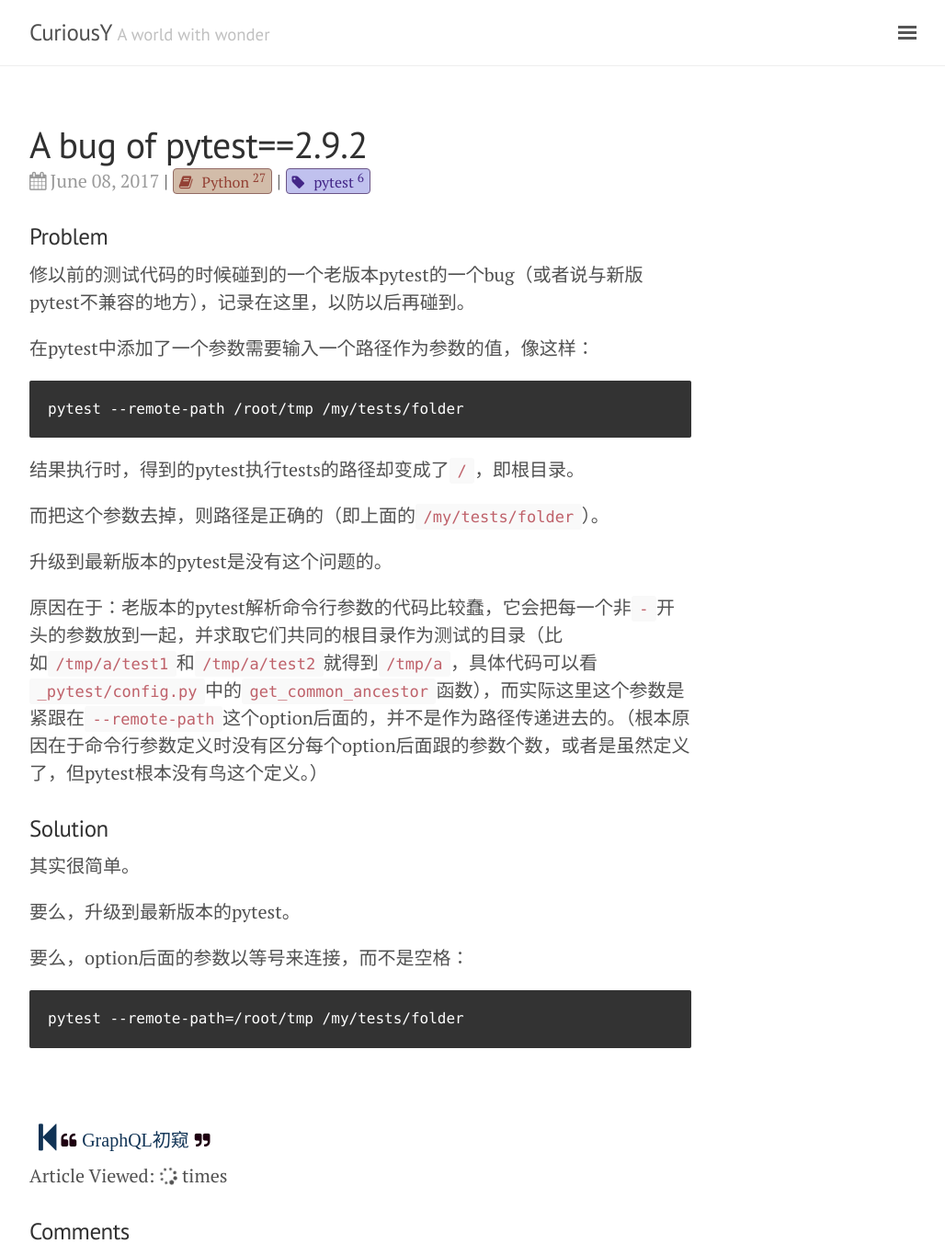
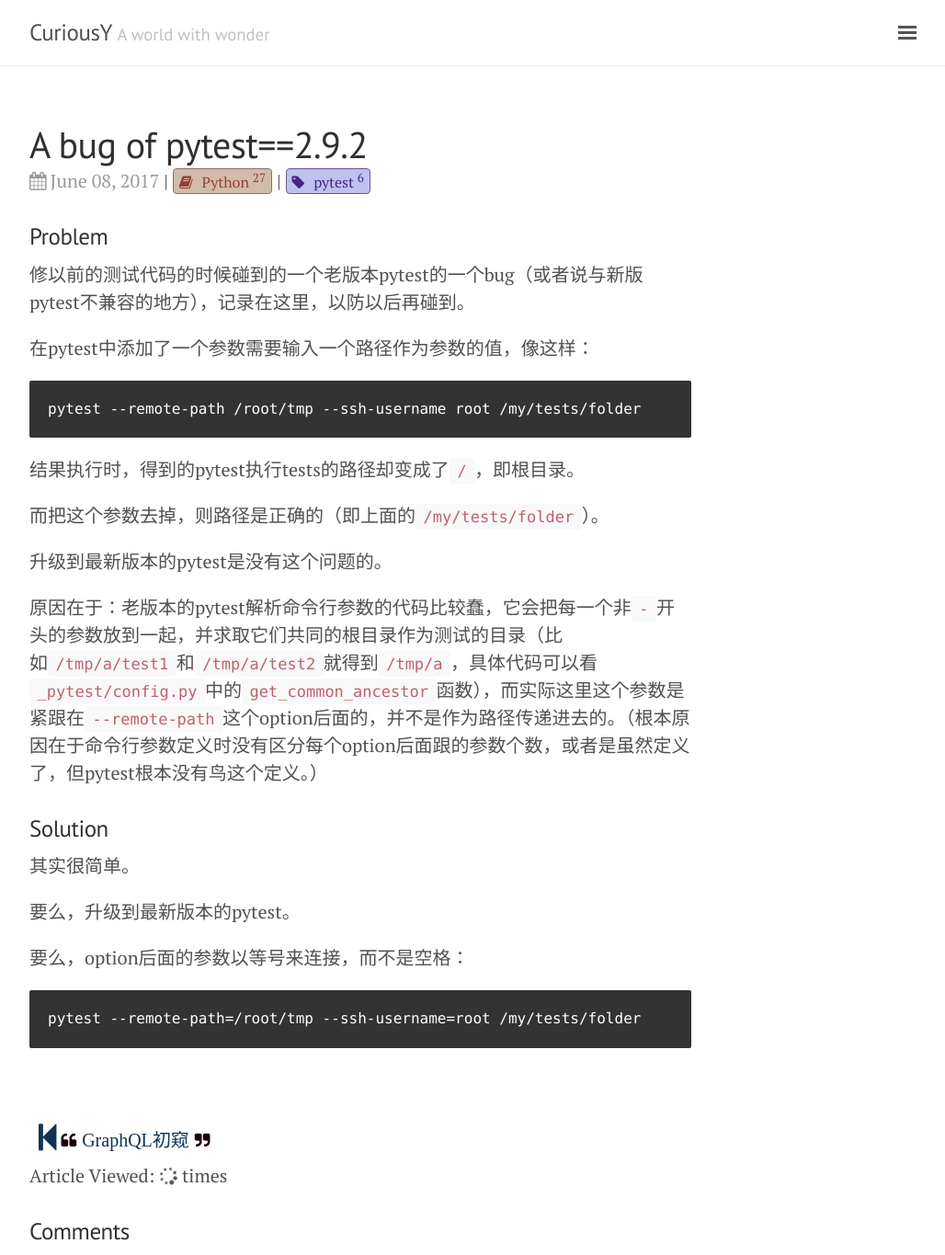
Before and after one commit to cuyu/cuyu.github.io, a Jekyll site: the page built from _posts/2017-06-08-A-bug-of-pytest==2.9.2.md, in a window 1280 px wide. Shown: the whole page at 92% size, without its empty margins (248-1276 px from the left). Built offline with Jekyll 4.4.1, drawn with Linux system fonts in a browser that asks for light colours; nearby versions of some CDN libraries; comment, search, counter and statistics services are not loaded.

Commit message:
Update post

````diff
--- a/_posts/2017-06-08-A-bug-of-pytest==2.9.2.md
+++ b/_posts/2017-06-08-A-bug-of-pytest==2.9.2.md
@@ -13,7 +13,7 @@
 在pytest中添加了一个参数需要输入一个路径作为参数的值，像这样：
 
 ```
-pytest --remote-path /root/tmp /my/tests/folder
+pytest --remote-path /root/tmp --ssh-username root /my/tests/folder
 ```
 
 结果执行时，得到的pytest执行tests的路径却变成了`/`，即根目录。
@@ -33,5 +33,5 @@
 要么，option后面的参数以等号来连接，而不是空格：
 
 ```
-pytest --remote-path=/root/tmp /my/tests/folder
+pytest --remote-path=/root/tmp --ssh-username=root /my/tests/folder
 ```
````
